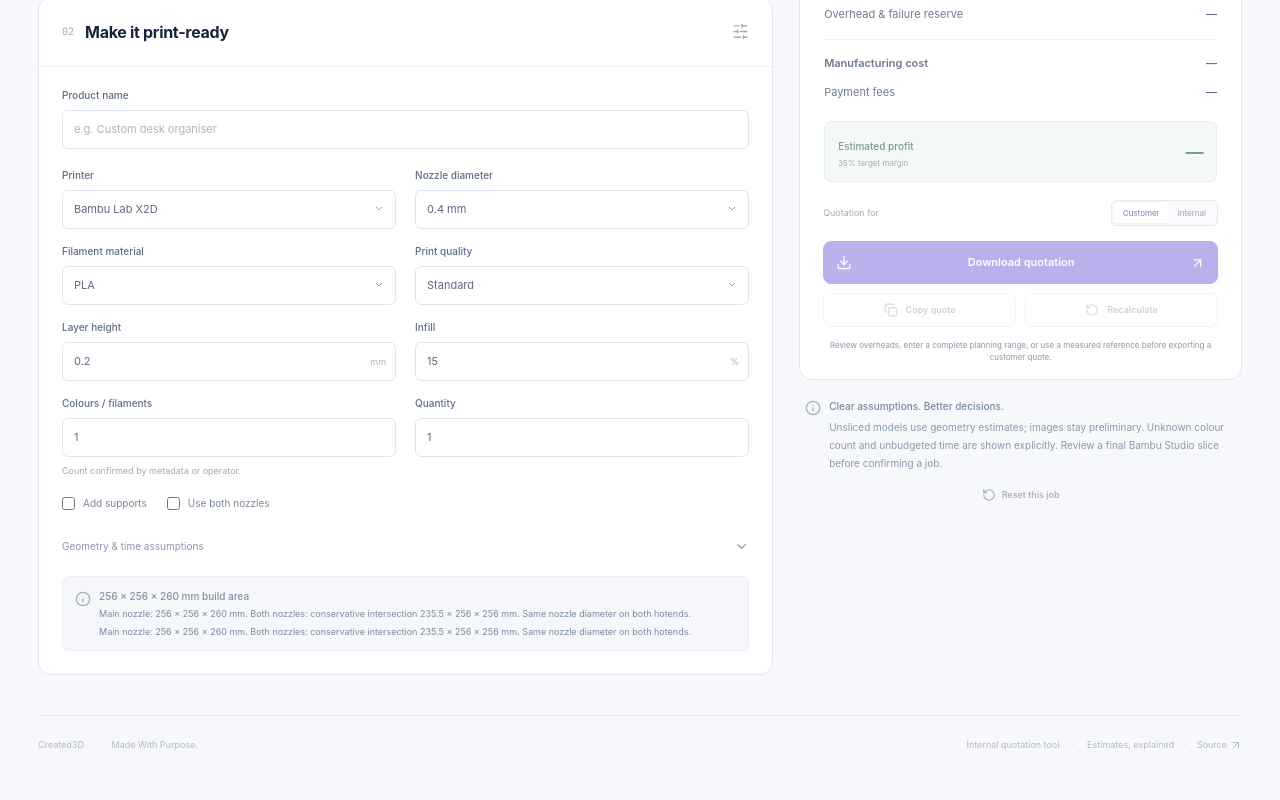
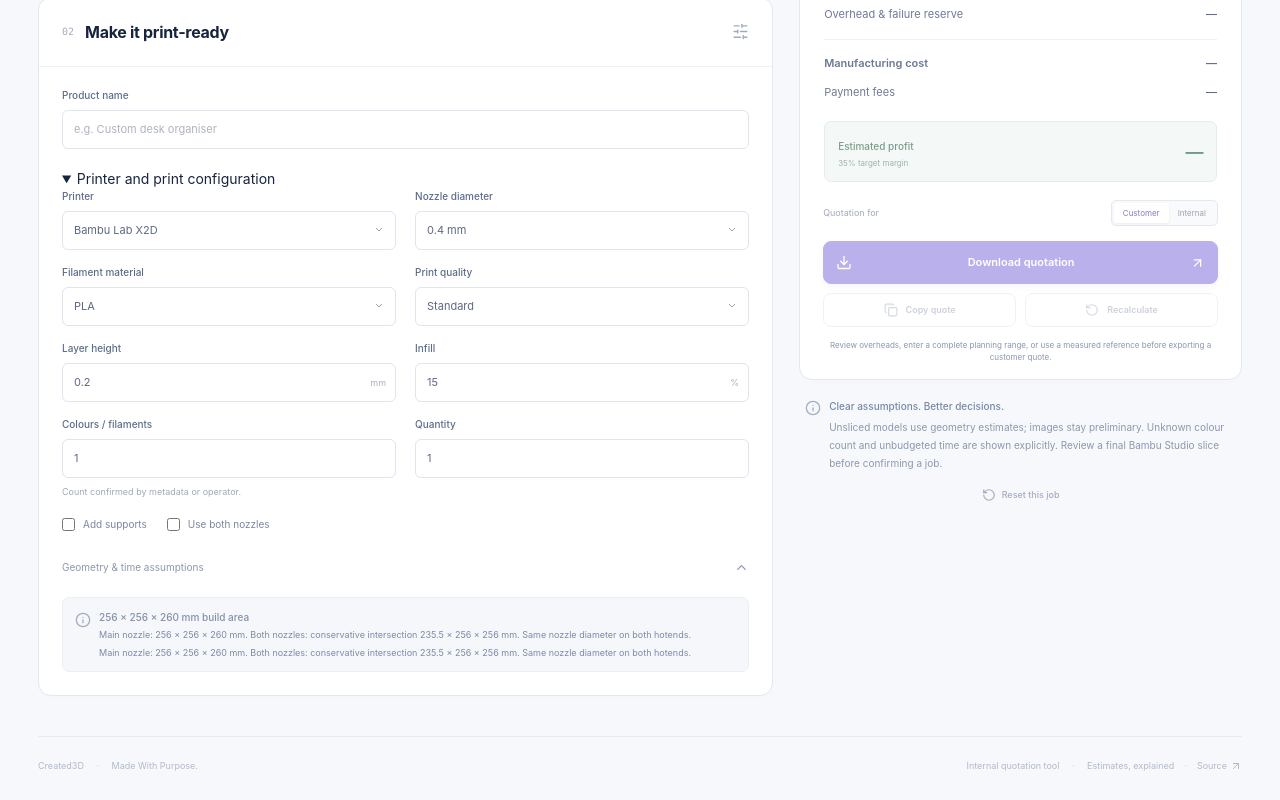
Before and after one commit to GorillaCoder001/created3d-auto-pricing, a React (Vite) app: page / in a window 1280 px wide. Shown: the part 862-1662 px from the top of the page. Before the commit the page ends 1641 px from the top, so only its background shows below. Built offline with nearby package versions, Linux system fonts and the light colour scheme.

Commit message:
Keep photo pricing instant and collapse optional configuration fields

```diff
--- a/src/App.tsx
+++ b/src/App.tsx
@@ -98,18 +98,18 @@ function App(){
  <div className="card-foot"><span><ShieldCheck size={14}/> No uploads. No external processing.</span><button className="text-button" onClick={manual}>Enter values manually <ArrowUpRight size={13}/></button></div></section>
  <section className="card config-card"><div className="card-heading"><div><span className="section-index">02</span><h2>Make it print-ready</h2></div><SlidersHorizontal size={17}/></div>
  <div className="form-body"><label className="field product-name"><span>Product name</span><input value={name} maxLength={120} placeholder="e.g. Custom desk organiser" onChange={e=>setName(e.target.value)}/></label>
- {image&&<div className="image-fields"><div className="inline-note"><Info size={16}/><span>Instant preliminary range uses an assumed 100 × 100 × 100 mm product. Photo scale and hidden geometry cannot be measured. Change size or category to refine.</span></div><div className="field-grid three">{['Width','Depth','Height'].map((label,i)=><Num key={label} label={label} value={imageDimensions[i]} unit="mm" onChange={n=>setImageDimensions(old=>old.map((v,j)=>j===i?n:v) as [number,number,number])}/>)}</div><div className="field-grid"><label className="field"><span>Product type</span><select value={product} onChange={e=>setProduct(e.target.value)}>{['Figurine / decorative','Functional part','Flat product / coaster','Custom product'].map(v=><option key={v}>{v}</option>)}</select></label><label className="field"><span>Complexity</span><select value={complexity} onChange={e=>setComplexity(e.target.value)}>{['Low','Medium','High'].map(v=><option key={v}>{v}</option>)}</select></label></div><Num label="Design / customisation · once per order" value={settings.design} unit="S$" onChange={n=>setSettings(s=>({...s,design:n}))}/></div>}
+ {image&&<details className="image-fields"><summary>Optional · refine photo assumptions</summary><div className="inline-note"><Info size={16}/><span>Instant preliminary range uses an assumed 100 × 100 × 100 mm product. Photo scale and hidden geometry cannot be measured. Change size or category to refine.</span></div><div className="field-grid three">{['Width','Depth','Height'].map((label,i)=><Num key={label} label={label} value={imageDimensions[i]} unit="mm" onChange={n=>setImageDimensions(old=>old.map((v,j)=>j===i?n:v) as [number,number,number])}/>)}</div><div className="field-grid"><label className="field"><span>Product type</span><select value={product} onChange={e=>setProduct(e.target.value)}>{['Figurine / decorative','Functional part','Flat product / coaster','Custom product'].map(v=><option key={v}>{v}</option>)}</select></label><label className="field"><span>Complexity</span><select value={complexity} onChange={e=>setComplexity(e.target.value)}>{['Low','Medium','High'].map(v=><option key={v}>{v}</option>)}</select></label></div><Num label="Design / customisation · once per order" value={settings.design} unit="S$" onChange={n=>setSettings(s=>({...s,design:n}))}/></details>}
  {analysis&&<div className="estimate-tabs" aria-label="Estimate source"><button className={mode==='geometry'?'active':''} onClick={()=>setMode('geometry')}>Geometry estimate</button>{analysis.plates.length>0&&<button className={mode==='slicer'?'active':''} onClick={()=>setMode('slicer')}>Slice statistics</button>}<button className={mode==='manual'?'active':''} onClick={manual}>Manual values</button></div>}
  {locked&&<div className="slice-note"><CheckCircle2 size={17}/><div><strong>Using original slice statistics</strong><p>Print controls are inactive. The original slice details appear under quote assumptions. Switch to Geometry estimate for a changed setup.</p></div></div>}
  {locked&&<label className="field"><span>Plate to quote</span><select value={plateId} onChange={e=>{const id=Number(e.target.value);setPlateId(id);setConfig(c=>({...c,colours:analysis?.plates.find(p=>p.id===id)?.colours??0,dual:(analysis?.plates.find(p=>p.id===id)?.tools??(c.dual?2:1))>1}));}}>{analysis?.plates.map(p=><option key={p.id} value={p.id}>Plate {p.id} · {p.grams.toFixed(1)} g · {duration(p.hours)}</option>)}</select></label>}
- <div className="field-grid"><label className="field"><span>{locked?'Costing printer · does not reslice':'Printer'}</span><select value={config.printer} onChange={e=>{const p=e.target.value as PrinterId;setConfig(c=>({...c,printer:p,dual:!!printers[p].dualSize&&c.dual}));}}>{printerIds.map(p=><option key={p} value={p}>Bambu Lab {p}</option>)}</select></label><label className="field"><span>Nozzle diameter</span><select disabled={locked} value={config.nozzle} onChange={e=>{const nozzle=Number(e.target.value);setConfig(c=>({...c,nozzle,layer:nozzle*0.5,lineWidth:nozzle+0.02,quality:'Standard'}));}}>{[0.2,0.4,0.6,0.8].map(n=><option key={n} value={n}>{n.toFixed(1)} mm</option>)}</select></label>
+ <details open={!image} className="print-details"><summary>{image?"Optional · printer, material and print configuration":"Printer and print configuration"}</summary><div className="field-grid"><label className="field"><span>{locked?'Costing printer · does not reslice':'Printer'}</span><select value={config.printer} onChange={e=>{const p=e.target.value as PrinterId;setConfig(c=>({...c,printer:p,dual:!!printers[p].dualSize&&c.dual}));}}>{printerIds.map(p=><option key={p} value={p}>Bambu Lab {p}</option>)}</select></label><label className="field"><span>Nozzle diameter</span><select disabled={locked} value={config.nozzle} onChange={e=>{const nozzle=Number(e.target.value);setConfig(c=>({...c,nozzle,layer:nozzle*0.5,lineWidth:nozzle+0.02,quality:'Standard'}));}}>{[0.2,0.4,0.6,0.8].map(n=><option key={n} value={n}>{n.toFixed(1)} mm</option>)}</select></label>
  <label className="field"><span>Filament material {locked?'· pricing rate':''}</span><select value={config.material} onChange={e=>setConfig(c=>({...c,material:e.target.value as Material,density:0}))}>{materials.map(m=><option key={m}>{m}</option>)}</select></label><label className="field"><span>Print quality</span><select disabled={locked} value={config.quality} onChange={e=>{const quality=e.target.value;setConfig(c=>({...c,quality,layer:Number((c.nozzle*(quality==='Fine'?0.3:quality==='Draft'?0.7:0.5)).toFixed(2))}));}}>{['Fine','Standard','Draft'].map(q=><option key={q}>{q}</option>)}</select></label>
  <Num label="Layer height" value={config.layer} unit="mm" min={0.05} max={config.nozzle*0.8} step={0.01} disabled={locked} onChange={n=>update('layer',n)}/><Num label="Infill" value={config.infill} unit="%" max={100} disabled={locked} onChange={n=>update('infill',n)}/><Num label="Colours / filaments" value={config.colours} min={0} max={16} step={1} disabled={locked} onChange={n=>update('colours',n)} hint={config.colours===0?'Unknown. Preview colour is display-only.':'Count confirmed by metadata or operator.'}/><Num label="Quantity" value={config.quantity} min={1} max={10000} step={1} onChange={n=>update('quantity',n)}/></div>
  <div className="toggle-row"><label><input type="checkbox" disabled={locked} checked={config.supports} onChange={e=>update('supports',e.target.checked)}/><span>Add supports</span></label>{printers[config.printer].dualSize&&<label><input type="checkbox" disabled={locked} checked={config.dual} onChange={e=>update('dual',e.target.checked)}/><span>Use both nozzles</span></label>}</div>
  {mode==='manual'&&<div className="manual-inputs"><div className="subheading"><span>{image?'OPTIONAL · OVERRIDE AUTO ESTIMATE':'YOUR ESTIMATE'}</span><span>{image?'Leave zero to use automatic assumptions':'Include all print waste & overhead'}</span></div><div className="field-grid"><Num label="Total filament" value={manualGrams} unit="g" onChange={setManualGrams}/><Num label="Machine printing time" value={manualHours} unit="hr" onChange={setManualHours}/></div><label className="checkbox-label"><input type="checkbox" checked={batchScope} onChange={e=>setBatchScope(e.target.checked)}/> Values cover one complete batch</label></div>}
  {(locked||mode==='manual'&&batchScope)&&<Num label="Items on this plate / per batch" value={config.unitsPerBatch} min={1} max={10000} step={1} onChange={n=>update('unitsPerBatch',n)} hint="A partially required final plate is charged as a complete print."/>}
  {mode==='geometry'&&<GeometryControls config={config} onChange={setConfig}/>}
- {mode!=='slicer'&&(analysis||image||mode==='manual')&&<RangeEditor value={planningRange} onChange={setPlanningRange} estimate={estimate}/>}
+ {mode!=='slicer'&&!image&&(analysis||mode==='manual')&&<RangeEditor value={planningRange} onChange={setPlanningRange} estimate={estimate}/>}</details>
  <div className={`compatibility ${fit&&!fit.fits?'warn':''}`}><Info size={16}/><div><strong>{size.join(' × ')} mm build area {config.dual?'· dual intersection':''}</strong><p>{fit?fit.message:printers[config.printer].note}</p>{config.printer==='X2D'&&<small>{printers.X2D.note}</small>}</div></div>
  {analysis&&<details className="analysis-details"><summary>File analysis & limitations <ChevronDown size={15}/></summary><p>{analysis.parts} mesh part(s) · {analysis.openEdges} open edges · {analysis.nonManifold} non-manifold edges · {analysis.inconsistent} winding issues · {analysis.degenerate} degenerate triangles.</p>{analysis.warnings.map((w,i)=><p key={i}>{w}</p>)}</details>}
  {analysis?.watertight&&mode==='geometry'&&<CalibrationEditor key={calibrationKey(config)} analysis={analysis} config={config} settings={settings} onSave={persist}/>}
```
